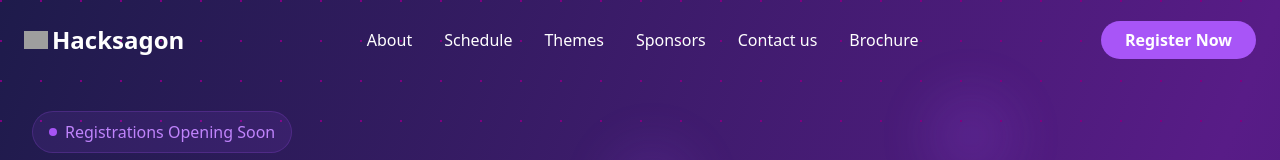
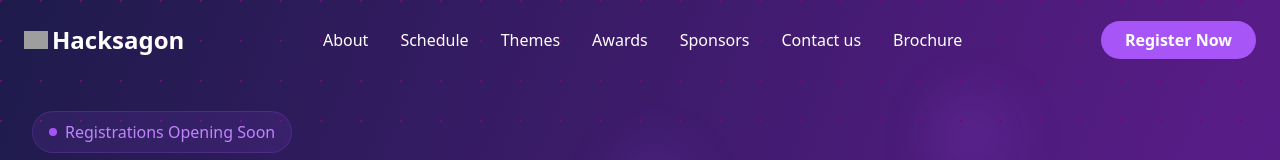
Before and after one commit to AdityaKrSingh26/Hacksagon, a React (Vite) app: page / in a window 1280 px wide. Shown: the top 160 px of the page. Built offline with nearby package versions, Linux system fonts and the light colour scheme; grey boxes are pictures that could not be loaded.

Commit message:
changes in navbar

```diff
--- /dev/null
+++ b/src/Pages/Awards/Awards.tsx
@@ -0,0 +1,9 @@
+const Awards = () => {
+  return (
+    <div>
+
+    </div>
+  );
+}
+
+export default Awards;
--- a/src/components/Navbar.tsx
+++ b/src/components/Navbar.tsx
@@ -20,8 +20,8 @@ export function Navbar() {
   }, []);
 
   return (
-    <nav className="container mx-auto px-6 py-6 z-10 text-white">
-      <div className="flex items-center justify-between">
+    <nav className="flex flex-col w-full  md:container mx-auto px-6 py-6 z-10 text-white">
+      <div className="flex items-center justify-between w-full"> {/* Edit so that on smaller screens this takes full width and mobile version of register button is below on newline */}
         <div className="flex items-center">
           <Link to="/" className="flex items-center space-x-1">
             <img className="w-6" src="https://i.postimg.cc/cCT9dGfv/Hacksagon-white.png" alt="" />
@@ -30,16 +30,17 @@ export function Navbar() {
         </div>
 
         {/* For large screens */}
-        <div className="hidden sm:flex navbar-links">
+        <div className="hidden md:flex navbar-links">
           <Link to="/about" className="hover:text-purple-300 transition-colors">About</Link>
           <Link to="/schedule" className="hover:text-purple-300 transition-colors">Schedule</Link>
           <Link to="/themes" className="hover:text-purple-300 transition-colors">Themes</Link>
+          <Link to="/awards" className="hover:text-purple-300 transition-colors">Awards</Link>
           <Link to="/sponsors" className="hover:text-purple-300 transition-colors">Sponsors</Link>
           <Link to="/contact" className="hover:text-purple-300 transition-colors">Contact us</Link>
           <Link to="/brochure" className="hover:text-purple-300 transition-colors">Brochure</Link>
         </div>
         {/* Register Now Button (Hidden on smaller screens) */}
-        <div className="hidden sm:block">
+        <div className="hidden md:block">
           <Link
             to="https://unstop.com/"
             target="_blank"
@@ -50,7 +51,7 @@ export function Navbar() {
         </div>
 
         {/* Hamburger Menu (Mobile View) */}
-        <div className="sm:hidden">
+        <div className="md:hidden">
           <button
             onClick={() => setIsOpen(!isOpen)}
             className="focus:outline-none"
@@ -69,7 +70,7 @@ export function Navbar() {
       </div>
 
       {/* Mobile Register Now Button */}
-      <div className="mt-4 sm:hidden w-full">
+      <div className="mt-4 md:hidden w-full block">
         <Link
           to="https://unstop.com/"
           target="_blank"
@@ -83,11 +84,12 @@ export function Navbar() {
       {isOpen && (
         <div
           ref={dropdownRef}
-          className="sm:hidden flex flex-col items-start space-y-4 mt-4 transition-all duration-500 ease-in-out bg-black bg-opacity-80 p-6 rounded-lg opacity-100 scale-100"
+          className="md:hidden flex flex-col items-start space-y-4 mt-4 transition-all duration-500 ease-in-out bg-black bg-opacity-80 p-6 rounded-lg opacity-100 scale-100"
         >
           <Link to="/about" className="hover:text-purple-300 transition-colors">About</Link>
           <Link to="/schedule" className="hover:text-purple-300 transition-colors">Schedule</Link>
           <Link to="/themes" className="hover:text-purple-300 transition-colors">Themes</Link>
+          <Link to="/awards" className='hover:text-purple-300 transition-colors'>Awards</Link>
           <Link to="/sponsors" className="hover:text-purple-300 transition-colors">Sponsors</Link>
           <Link to="/contact" className="hover:text-purple-300 transition-colors">Contact us</Link>
           <Link to="/brochure" className='hover:text-purple-300 transition-colors'>Brochure</Link>
```
